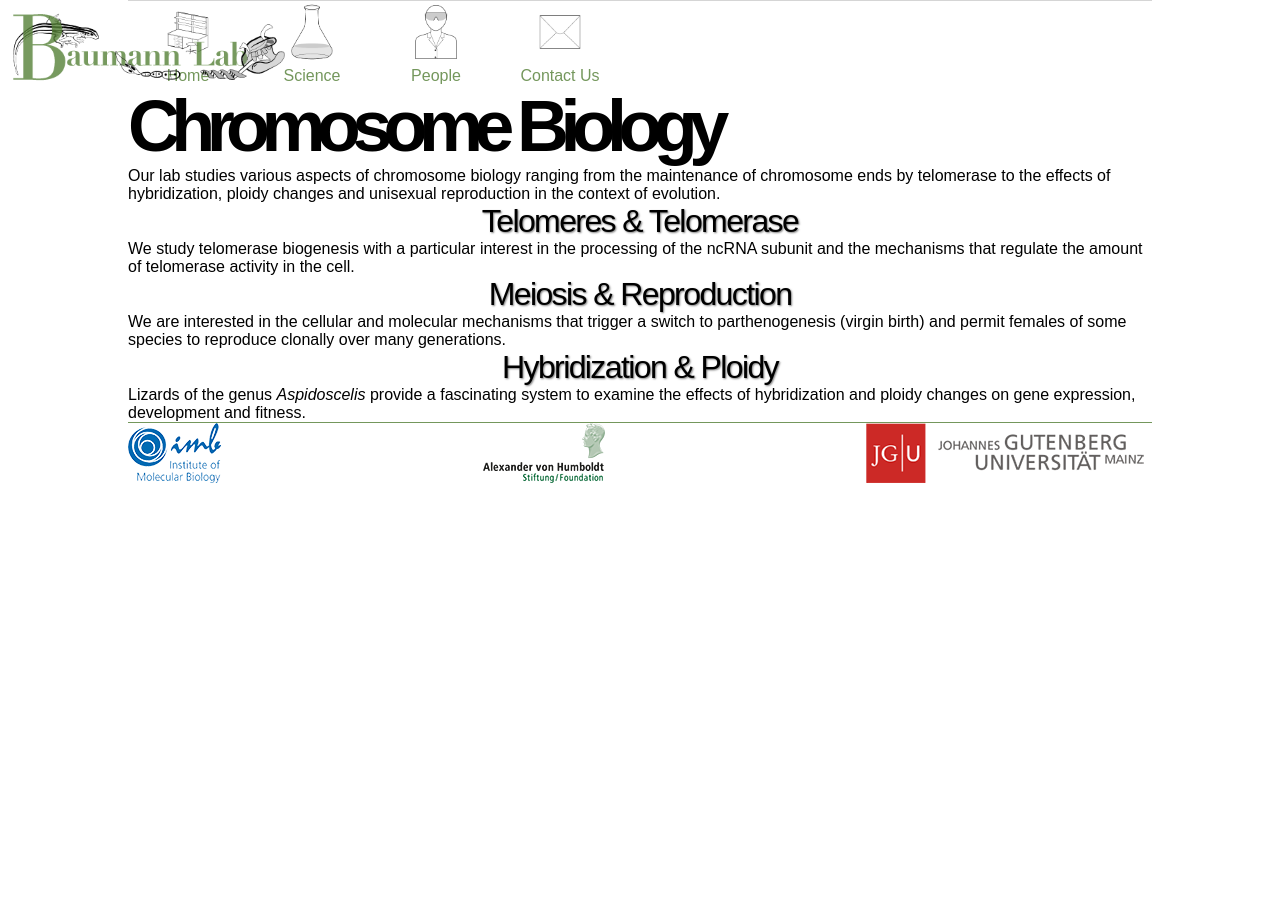
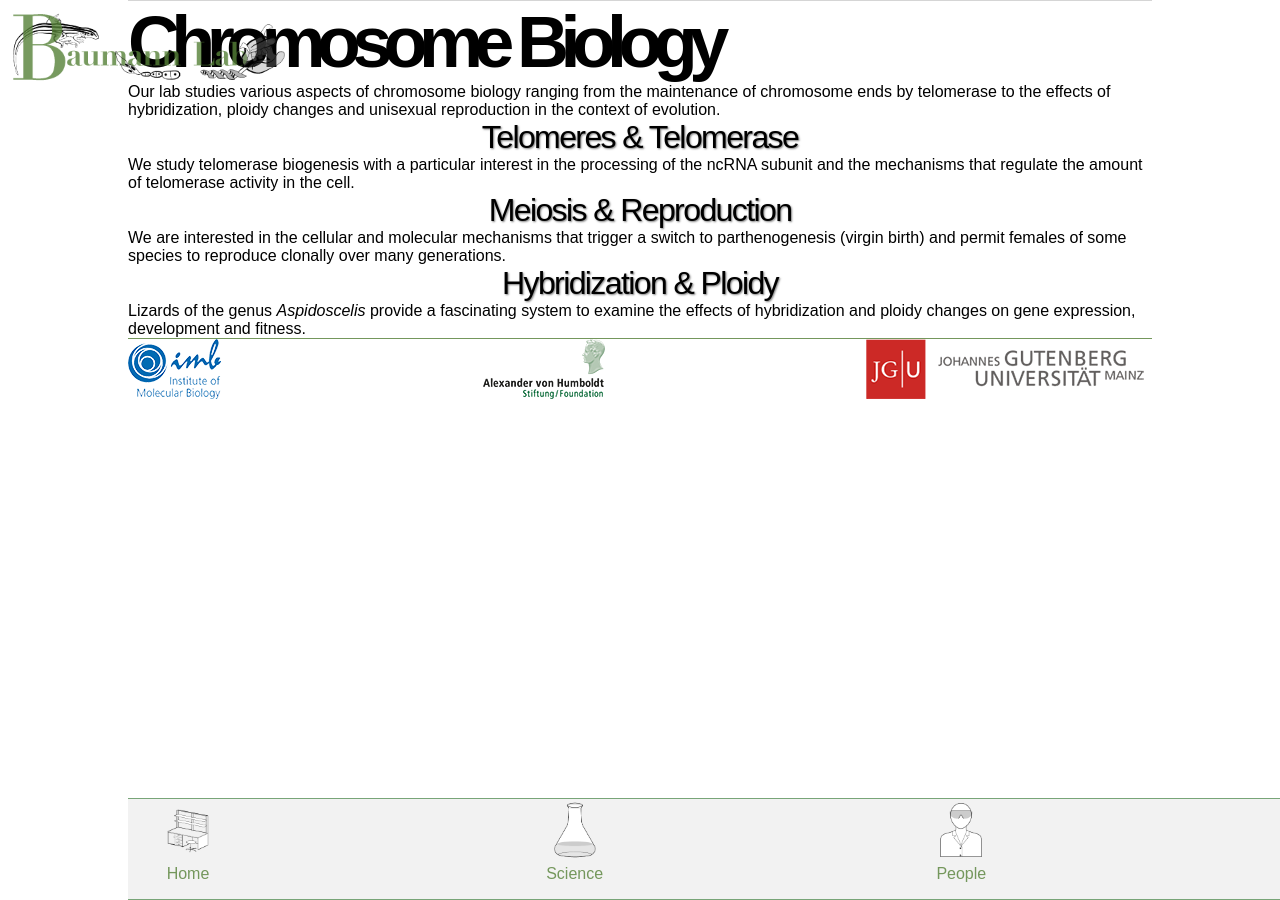
Before and after one commit to kristi-jensen/kristi-jensen.github.io, a Jekyll site: the page built from index.html, in a window 1280 px wide. Built offline with Jekyll 4.4.1, drawn with Linux system fonts in a browser that asks for light colours.

Commit message:
Update main.css

```diff
--- a/css/main.css
+++ b/css/main.css
@@ -2,17 +2,6 @@
 * {
     padding: 0;
     margin: 0;
-}
-
-nav {
-    background-color: rgba(240,240,240, 1);
-    border-bottom: 1px solid #74975c;
-    border-top: 1px solid #74975c;
-    position: fixed;
-    bottom: 0;
-    width: 100%;
-    text-align: center;
-    z-index: 100;
 }
 a {
     text-decoration: none;
@@ -50,6 +39,19 @@
     font-weight: 200;
     font-size: 1em;
     color: ;
+}
+#nav {
+    background-color: rgba(0,0,0,0.05);
+    border-bottom: 1px solid rgba(0,90,0, 0.5);
+    border-top: 1px solid rgba(0,90,0, 0.5);
+    position: absolute;
+    bottom: 0;
+    width: 100%;
+    height: 100px;
+    text-align: center;
+    display: flex;
+    justify-content: space-between;
+    align-items: baseline;
 }
 #footer {
     border-top: 1px solid #74975c;
```
